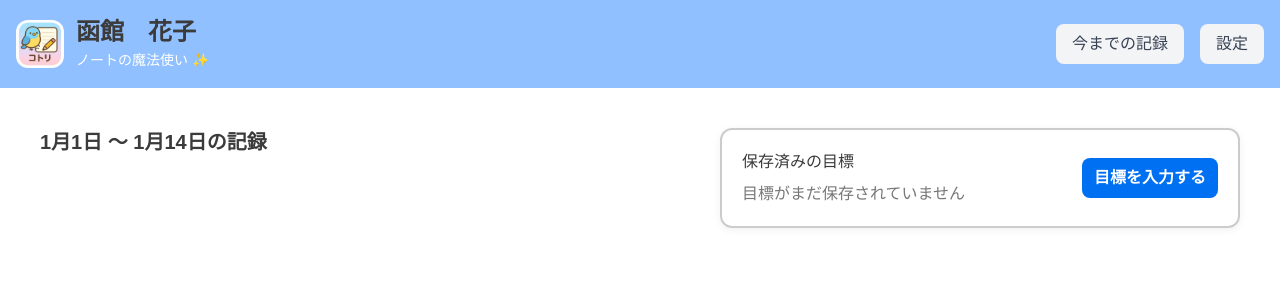
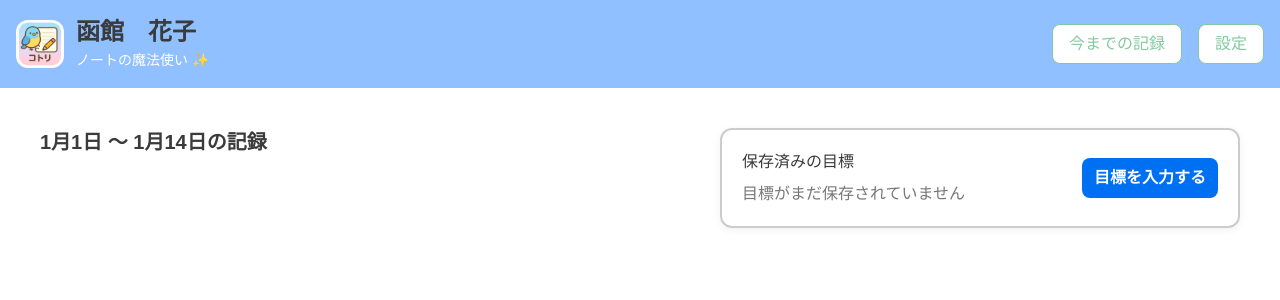
Before and after one commit to funswift/funswift-education, a Next.js app: page / in a window 1280 px wide. Shown: the top 300 px of the page. Built offline with nearby package versions, Linux system fonts and the light colour scheme.

Commit message:
change button

```diff
--- a/src/app/page.tsx
+++ b/src/app/page.tsx
@@ -1,6 +1,6 @@
 import Goal from "@/components/Goal/Goal";
-import Image from 'next/image';
-
+import Image from "next/image";
+import { Button } from "@/components/ui/button";
 
 export default function Home() {
   return (
@@ -17,19 +17,17 @@ export default function Home() {
             className="rounded-xl"
           />
           <div>
-            <h1 className="text-2xl font-semibold text-[var(--text)]">函館　花子</h1>
+            <h1 className="text-2xl font-semibold text-[var(--text)]">
+              函館　花子
+            </h1>
             <span className="text-sm text-white">ノートの魔法使い ✨</span>
           </div>
         </div>
 
         {/* 右側（ボタン群） */}
         <div className="flex space-x-4">
-          <button className="px-4 py-2 bg-gray-100 hover:bg-gray-200 rounded-lg text-gray-700 font-medium">
-            今までの記録
-          </button>
-          <button className="px-4 py-2 bg-gray-100 hover:bg-gray-200 rounded-lg text-gray-700 font-medium">
-            設定
-          </button>
+          <Button variant="outline">今までの記録</Button>
+          <Button variant="outline">設定</Button>
         </div>
       </header>
 
```
